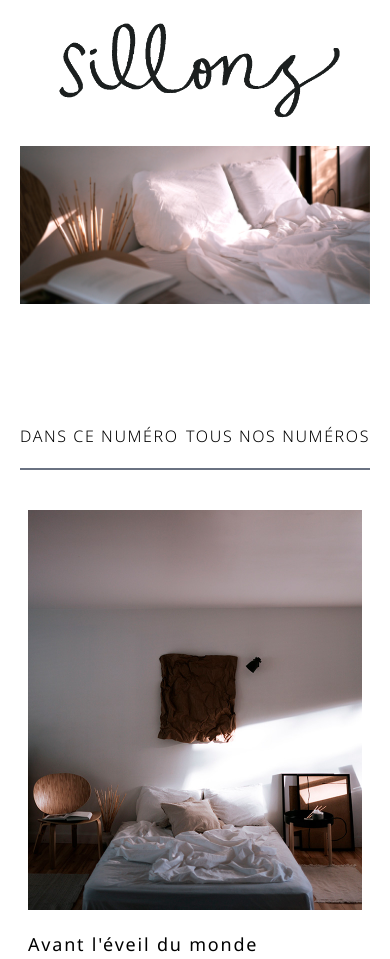
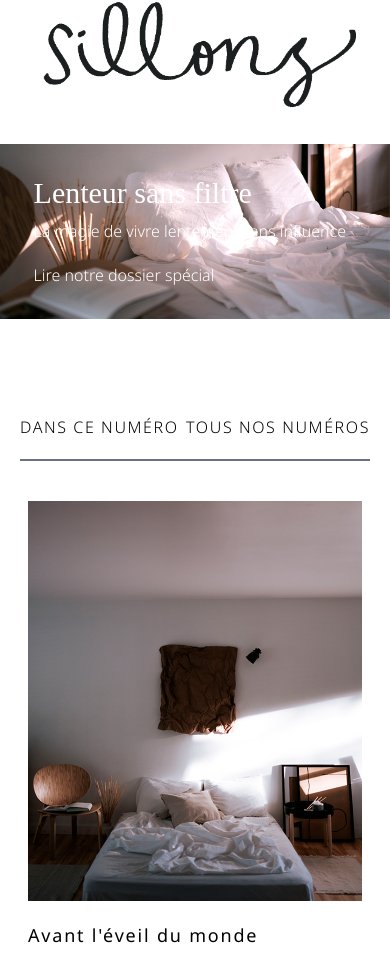
Before and after one commit to kateundercoffler/magazine-sillons, a React (Vite) app: page / in a window 390 px wide. Shown: the part 138-1097 px from the top of the page. Built offline with nearby package versions, Linux system fonts and the light colour scheme; a web font is replaced by a local one; what tailwindcss-animated would draw is missing.

Commit message:
Suppression des styles de media query dans Layout.css et ajustement de la structure du composant Layout pour améliorer la mise en page. Ajout de classes CSS pour un meilleur positionnement des éléments dans Accueil.tsx.

```diff
--- a/src/components/Layout.css
+++ b/src/components/Layout.css
@@ -64,10 +64,6 @@
   place-items: center;
   flex-grow: 1;
 
-  @media (max-width: 1024px) {
-    padding: 32px 20px 24px;
-    gap: 18px;
-  }
 }
 
 #next-steps {
--- a/src/components/Layout.tsx
+++ b/src/components/Layout.tsx
@@ -21,7 +21,9 @@ export default function Layout({ children }: { children: ReactNode }) {
     <>
       <Navigation />
       <header id="center">{header}</header>
-      <main className="mx-auto mb-24 max-w-360 px-5">{main}</main>
+      <main className="mx-auto mb-24 h-full min-h-screen max-w-360 px-5">
+        {main}
+      </main>
       <ScrollToTopButton />
       <footer>
         <Footer />
--- a/src/pages/Accueil.tsx
+++ b/src/pages/Accueil.tsx
@@ -23,13 +23,13 @@ function Accueil() {
             alt="titre du magazine Sillons"
           />
         </div>
-        <div>
+        <div className="relative">
           <img
             className="sm:object-fill"
             src="/src/assets/images/image-hero_2880.jpg"
             alt="placeholder"
           />
-          <div className="grid grid-cols-1 lg:top-10/12 right-0 md:top-9/12 sm:top-6/12 absolute text-white pr-10 gap-2">
+          <div className="grid grid-cols-1 bottom-8 right-1 absolute text-white pr-10 gap-2">
             <div className="font-serif text-3xl">Lenteur sans filtre</div>
             <div className="font-sans font-light text-base">
               La magie de vivre lentement sans influence
```
